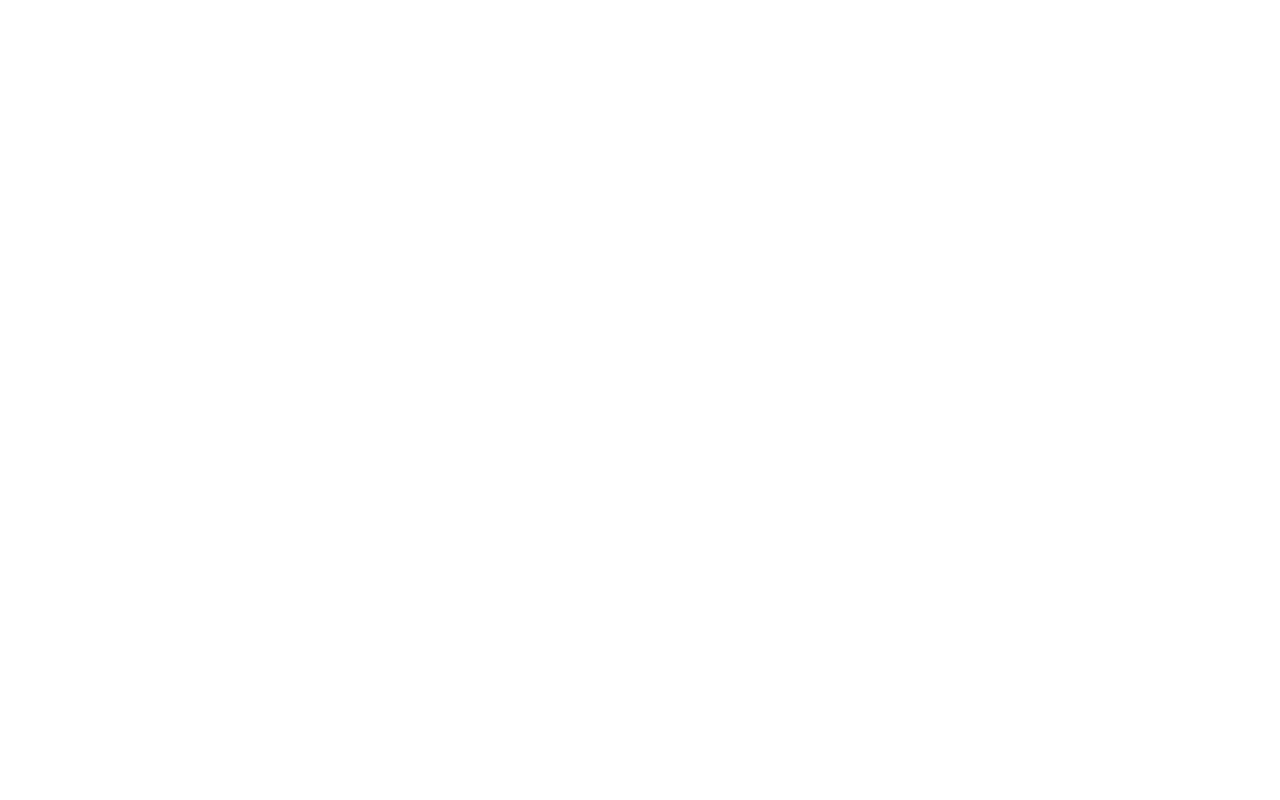
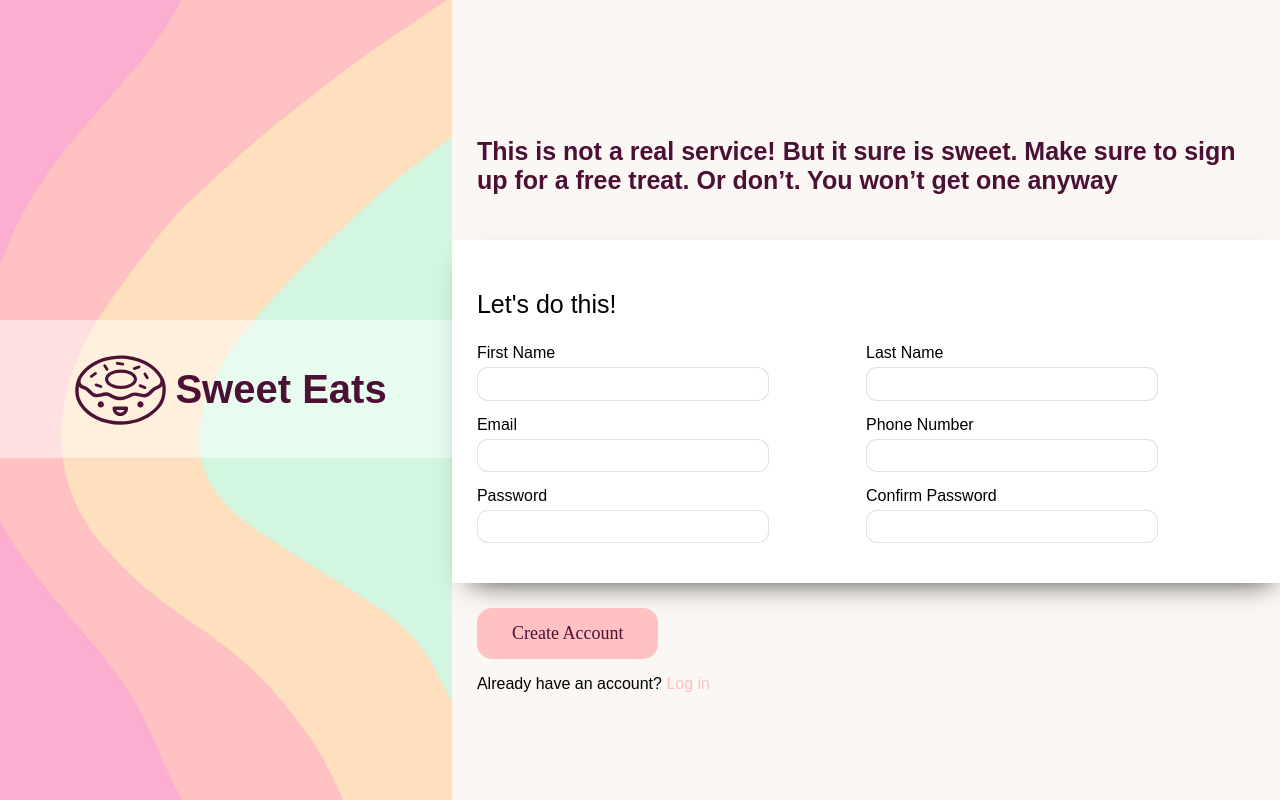
Before and after one commit to amiranickerson/odin-sign-up-form, a plain HTML site: page index.html in a window 1280 px wide. Drawn offline with Linux system fonts and the light colour scheme.

Commit message:
completed

```diff
--- a/index.html
+++ b/index.html
@@ -10,6 +10,52 @@
 </head>
 
 <body>
+    <div id="left">
+        <div>
+            <img src="assets/logo.svg" alt="Sweet Eats Logo">
+            <h1>Sweet Eats</h1>
+        </div>
+    </div>
+    <div id="right">
+        <h2>This is not a real service! But it sure is sweet.
+            Make sure to sign up for a free treat. Or don’t.
+            You won’t get one anyway
+        </h2>
+        <div>
+
+            <form id="form">
+                <div id="shadow">
+                    <p>Let's do this!</p>
+                    <div id="flex">
+                        <div>
+
+                            <label for="firstName">First Name</label>
+                            <input type="text" id="firstName">
+
+                            <label for="email">Email</label>
+                            <input type="email" id="email">
+
+                            <label for="password">Password</label>
+                            <input type="password" id="password" required>
+                        </div>
+                        <div>
+                            <label for="lastName">Last Name</label>
+                            <input type="text" id="lastName">
+
+                            <label for="phoneNumber">Phone Number</label>
+                            <input type="tel" id="phoneNumber" minlength="10" maxlength="10">
+
+                            <label for="confirmPassword">Confirm Password</label>
+                            <input type="password" id="confirmPassword" required>
+                        </div>
+                    </div>
+                </div>
+                <button type="submit" id="submit">Create Account</button>
+            </form>
+            <p id="account">Already have an account? <a href="#">Log in</a></p>
+
+        </div>
+    </div>
     <script src="script.js" defer></script>
 </body>
 
--- a/script.js
+++ b/script.js
@@ -0,0 +1,14 @@
+
+let button = document.getElementById("submit");
+
+let password1 = document.getElementById("password");
+let password2 = document.getElementById("confirmPassword");
+
+button.addEventListener("click", function (event) {
+    if (password1.value !== password2.value) {
+        alert("Passwords do not match");
+    }
+    else {
+        return;
+    }
+});
--- a/style.css
+++ b/style.css
@@ -0,0 +1,157 @@
+@import url('https://fonts.googleapis.com/css2?family=Nunito:wght@300;400&display=swap');
+
+:root {
+    --purple: #4C1035;
+    --tan: #FAF7F4;
+    --pink: #FFC1C2;
+}
+
+body {
+    display: flex;
+    flex-direction: row;
+    margin: 0;
+    font-family: 'Quicksand', sans-serif;
+    background-color: var(--tan)
+}
+
+#left {
+    width: 60vw;
+    height: 100vh;
+    background-image: url("assets/image.jpg");
+    background-size: cover;
+}
+
+#left div {
+    background-color: rgba(255, 255, 255, 0.479);
+    margin-top: 40vh;
+    display: flex;
+    flex-direction: row;
+    padding: 2%;
+    height: 15%;
+    justify-content: center;
+}
+
+#left img {
+    width: 110px;
+}
+
+#left h1 {
+    margin-top: auto;
+    margin-bottom: auto;
+    color: var(--purple);
+    font-size: 2.5em;
+}
+
+#right {
+    display: flex;
+    flex-direction: column;
+    justify-content: center;
+}
+
+#right h2 {
+    color: var(--purple);
+    font-size: 25px;
+    padding: 3%;
+}
+
+form #shadow {
+    background-color: white;
+    padding: 3%;
+    box-shadow: 5px 12px 27px -14px rgba(0, 0, 0, 0.8);
+    height: 40%;
+
+}
+
+form p {
+    font-size: 25px;
+}
+
+#flex {
+    display: flex;
+    flex-direction: row;
+}
+
+#flex div {
+    display: flex;
+    flex-direction: column;
+    width: 50%;
+}
+
+input {
+    width: 75%;
+    border: 1px #66666630 solid;
+    border-radius: 11px;
+    padding: 8px;
+    box-sizing: border-box;
+    margin-bottom: 15px;
+
+}
+
+input:-webkit-autofill {
+    font-family: 'Quicksand';
+}
+
+
+input:focus {
+    outline: none;
+    border-color: var(--pink);
+    box-shadow: 0 0 2px var(--pink);
+}
+
+input[type='text'] {
+
+    font-family: 'Quicksand';
+}
+
+button {
+    background-color: var(--pink);
+    border: none;
+    margin-left: 3%;
+    margin-top: 25px;
+    padding: 15px 35px;
+    font-family: 'Quicksand';
+    font-size: 18px;
+    border-radius: 15px;
+    color: var(--purple);
+    transition: all 0.3s ease-in-out;
+}
+
+button:hover {
+    transform: scale(1.05);
+}
+
+#account {
+    padding-left: 3%;
+}
+
+#account a {
+    text-decoration: none;
+    color: var(--pink);
+}
+
+#account a:hover {
+    color: var(--purple);
+}
+
+label {
+    padding-bottom: 5px;
+}
+
+@media screen and (max-width: 900px) {
+    body {
+        flex-direction: column;
+    }
+
+    #left div {
+        margin-top: auto;
+        margin-bottom: auto;
+        background-color: transparent;
+        flex-direction: column;
+        align-items: center;
+    }
+
+    #left {
+        width: 100vw;
+        height: 40%;
+    }
+}
```
Also changed, not shown: assets/image.jpg (added), assets/logo.svg (added), 1 other file.
